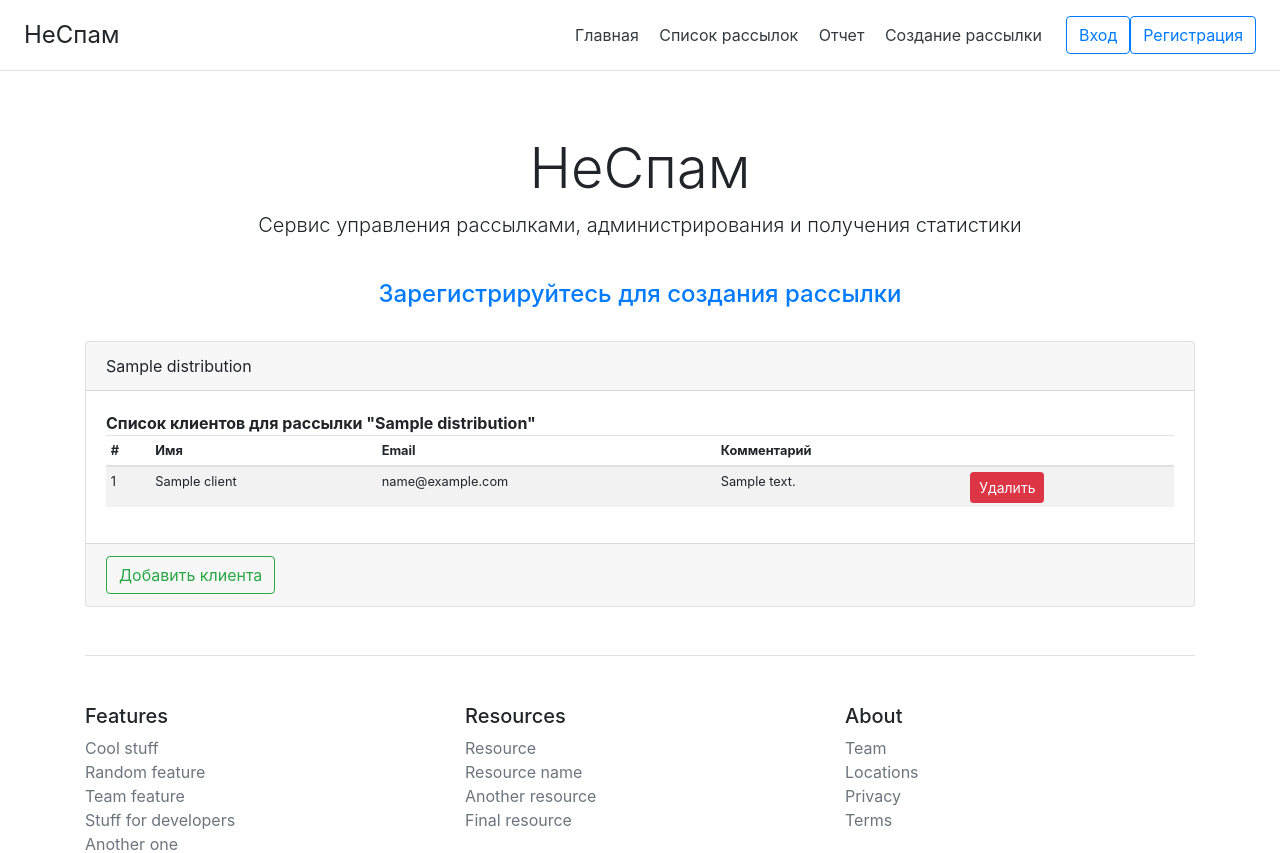
After one commit to Zadorozhnyy-Dmitry/CW_6, a Django app: page /1/clients/ in a window 1280 px wide. The commit adds this page. Shown: the top 853 px of the page. Run offline with Django 5.2, Linux system fonts and the light colour scheme; tables that the repository leaves empty hold one stand-in row (values such as "Sample post"); some libraries are stand-ins or nearby versions.

Commit message:
Для Рассылки настроен контроллер ListDetail

```diff
--- a/distributions/models.py
+++ b/distributions/models.py
@@ -47,6 +47,10 @@ class Client(models.Model):
     class Meta:
         verbose_name = "клиент"
         verbose_name_plural = "клиенты"
+        ordering = (
+            "id",
+            "client_email",
+        )
 
 
 class Distribution(models.Model):
--- /dev/null
+++ b/distributions/templates/distributions/distribution_detail.html
@@ -0,0 +1,48 @@
+{% extends 'distributions/base.html' %}
+{% block title %}НеСпам{% endblock title %}
+{% block content %}
+
+<div class="card">
+    <div class="card-header">{{ object.name }}</div>
+    <div class="card-body">
+        <b>Список клиентов для рассылки "{{object.name}}"</b>
+        <div class="table-responsive small">
+            <table class="table table-striped table-sm">
+                <thead>
+                <tr>
+                    <th scope="col">#</th>
+                    <th scope="col">Имя</th>
+                    <th scope="col">Email</th>
+                    <th scope="col">Комментарий</th>
+                    <th scope="col"></th>
+
+                </tr>
+                </thead>
+                {% for client in object.clients.all %}
+                <tbody>
+                <tr>
+                    <td>{{ client.id }}</td>
+                    <td>{{ client.name }}</td>
+                    <td>{{ client.client_email }}</td>
+                    <td>{{ client.comments }}</td>
+                    <td>
+                        <form method="post">
+                            {% csrf_token %}
+                            <button type="submit" class="btn btn-danger btn-sm">Удалить</button>
+                        </form>
+                    </td>
+
+                </tr>
+
+                </tbody>
+                {% endfor %}
+            </table>
+
+        </div>
+    </div>
+    <div class="card-footer">
+        <a href="#" class="btn btn-outline-success">Добавить клиента</a>
+    </div>
+</div>
+
+{% endblock %}
--- a/distributions/templates/distributions/distribution_list.html
+++ b/distributions/templates/distributions/distribution_list.html
@@ -33,7 +33,7 @@
                     {% endif %}
                 </li>
             </ul>
-            <a href="#" class="btn btn-lg btn-block btn-outline-primary">Список адресатов</a>
+            <a href="{% url 'distributions:distribution_clients' object.pk %}" class="btn btn-lg btn-block btn-outline-primary">Список адресатов</a>
         </div>
     </div>
     {% endfor %}
--- a/distributions/urls.py
+++ b/distributions/urls.py
@@ -1,11 +1,15 @@
 from django.urls import path
 
 from distributions.apps import DistributionsConfig
-from distributions.views import DistributionsListView
+from distributions.views import DistributionsListView, DistributionsDetailView
 
 app_name = DistributionsConfig.name
 
 urlpatterns = [
-    path('', DistributionsListView.as_view(), name='distributions_list'),
-
+    path("", DistributionsListView.as_view(), name="distributions_list"),
+    path(
+        "<int:pk>/clients/",
+        DistributionsDetailView.as_view(),
+        name="distribution_clients",
+    ),
 ]
--- a/distributions/views.py
+++ b/distributions/views.py
@@ -8,4 +8,13 @@ class DistributionsListView(ListView):
     """
     Контролер для списка рассылок
     """
+
     model = Distribution
+
+
+class DistributionsDetailView(DetailView):
+    """
+    Контроллер для отображения списка адресатов одной рассылки
+    """
+
+    model = Distribution
```
Also changed, not shown: distributions/admin.py (+36 -9 lines), distributions/migrations/0003_alter_client_options_alter_distribution_period.py (added).
